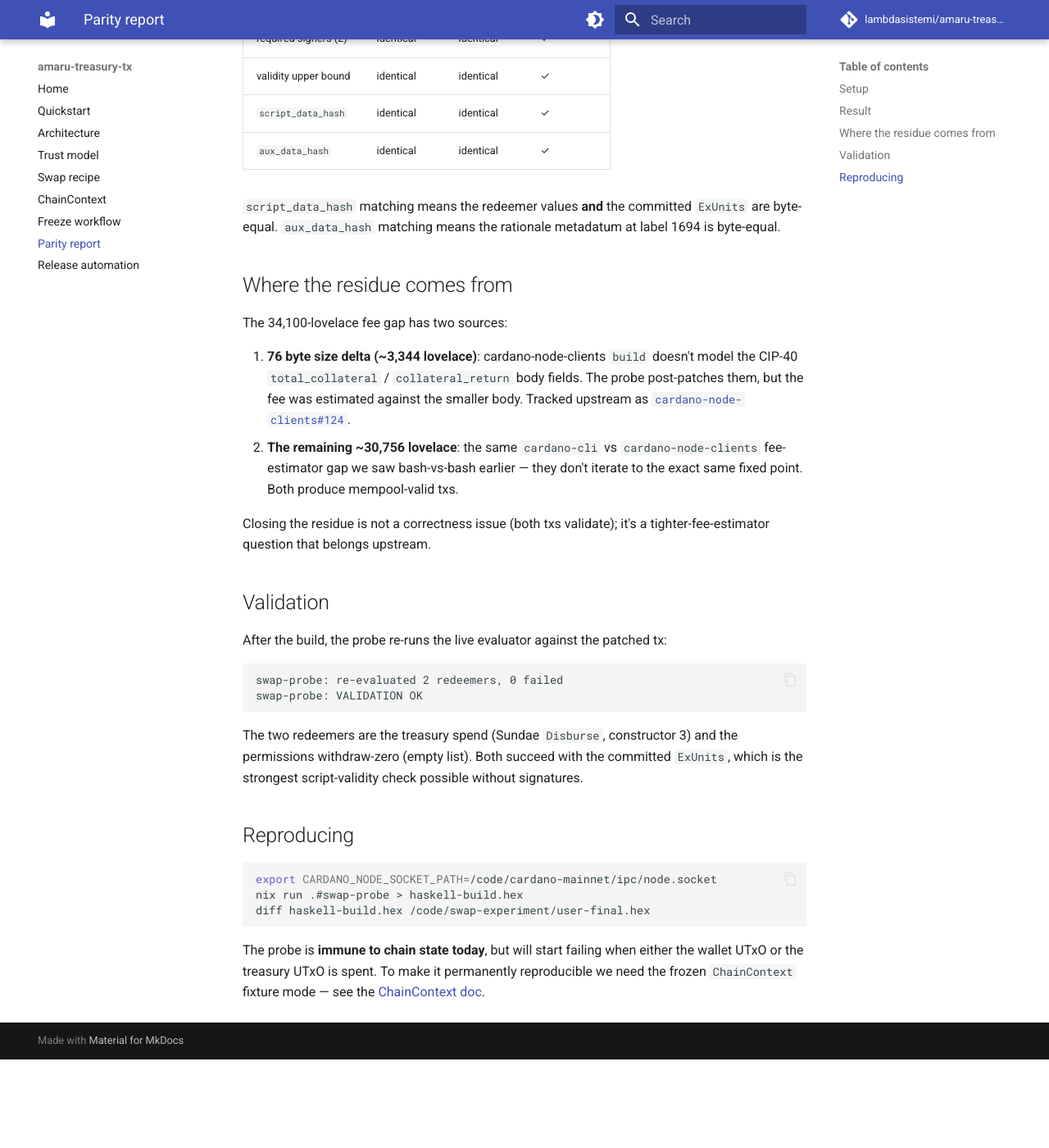
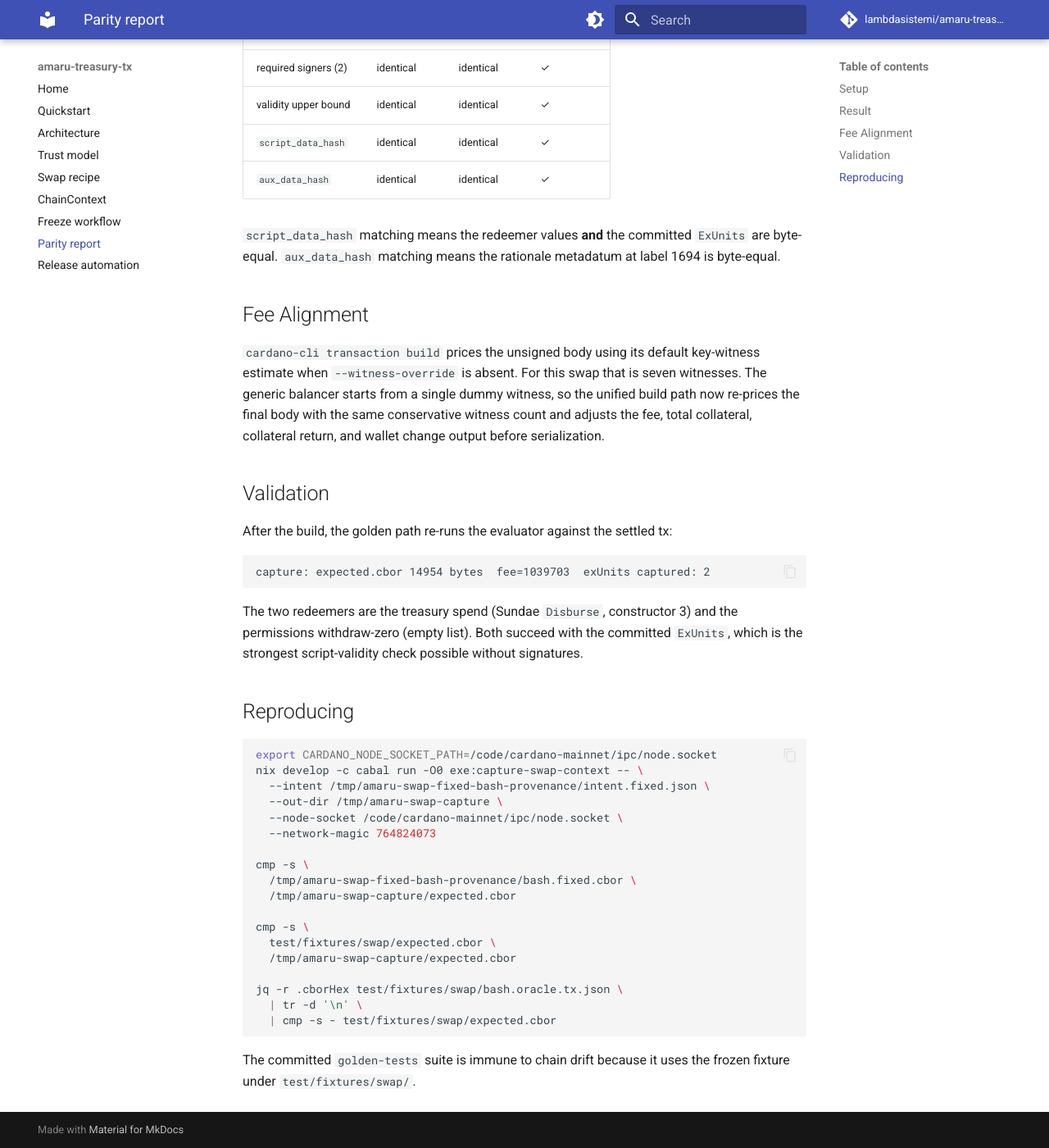
Before and after one commit to lambdasistemi/amaru-treasury-tx, an MkDocs documentation site: the page built from docs/parity.md, in a window 1280 px wide and 1400 px high, scrolled down 1110 px. Shown: the whole window at 82% size. Built offline with MkDocs 1.6.1 and Material for MkDocs 9.7.7, drawn with Linux system fonts in a browser that asks for light colours; comment, search, counter and statistics services are not loaded; before the commit the page ends 2402 px from its top, so only the background shows below that; some of the changed text lies outside the part shown.

Commit message:
test(004): pin swap to bash oracle

````diff
--- a/docs/parity.md
+++ b/docs/parity.md
@@ -4,33 +4,36 @@
 
 ## Setup
 
-- **Reference**: an unsigned swap CBOR built this morning by the
-  Pragma operations team using
-  [`journal/2026/bin/swap.sh`](https://github.com/pragma-org/amaru-treasury/blob/main/journal/2026/bin/swap.sh)
-  + `cardano-cli transaction build` against mainnet. 14954 bytes,
-  33 swap orders + 1 treasury leftover + 1 change output, 408,163.27
-  ADA going to a SundaeSwap USDM order at rate 0.245.
+- **Reference**: an unsigned swap CBOR built from the
+  `journal/2026/bin/swap.sh` bash recipe at upstream commit
+  `99600d8`, using the same fixed output ordering as the original
+  parity artifact: 33 swap orders, then 1 treasury leftover, then 1
+  change output. The current upstream script appends the treasury
+  leftover before the chunk loop; the golden provenance records the
+  one-line ordering shim used to preserve the intended swap-order
+  layout.
 - **Ours**: the Haskell stack on this PR — `Tx.Swap.swapProgram`
-  feeding `Tx.SwapBuild.runSwapBuild`, run via the `swap-probe`
-  executable against the local mainnet node socket
+  feeding the unified `TreasuryBuild.runSwap` path against a frozen
+  `ChainContext` captured from the local mainnet node socket
   (`/code/cardano-mainnet/ipc/node.socket`).
 
 ## Result
 
-Same 14954 bytes. **8 bytes differ**, in 4 groups, **all in the
-fee chain**:
+Same 14954 bytes. **Byte-for-byte identical.**
 
 ```
-diff groups: 4
-diff bytes:  8
-
-  fee:               1,009,695  vs  1,043,795   Δ -34,100
-  total_collateral:  1,514,543  vs  1,565,693   Δ -51,150 (= ⌈ΔFee × 1.5⌉)
-  collateral_return: wallet − 1,514,543  vs  wallet − 1,565,693
-  change output:     input − fee − sundae  vs  input − fee − sundae
+capture: expected.cbor 14954 bytes  fee=1039703  exUnits captured: 2
+swap_capture_byte_parity=ok
+fixture_matches_capture=ok
+oracle_body_match=ok
 ```
 
-Body bytes elsewhere are byte-identical:
+The checked-in golden asserts both:
+
+1. `test/fixtures/swap/expected.cbor` equals
+   `test/fixtures/swap/bash.oracle.tx.json.cborHex`.
+2. Rebuilding with `runFromIntent` against the frozen fixture produces
+   that exact oracle CBOR.
 
 | Field | Haskell | bash | Match |
 |---|---|---|---|
@@ -48,32 +51,23 @@
 committed `ExUnits` are byte-equal. `aux_data_hash` matching means
 the rationale metadatum at label 1694 is byte-equal.
 
-## Where the residue comes from
+## Fee Alignment
 
-The 34,100-lovelace fee gap has two sources:
-
-1. **76 byte size delta (~3,344 lovelace)**: cardano-node-clients
-   `build` doesn't model the CIP-40 `total_collateral` /
-   `collateral_return` body fields. The probe post-patches them, but
-   the fee was estimated against the smaller body. Tracked upstream
-   as
-   [`cardano-node-clients#124`](https://github.com/lambdasistemi/cardano-node-clients/issues/124).
-2. **The remaining ~30,756 lovelace**: the same `cardano-cli` vs
-   `cardano-node-clients` fee-estimator gap we saw bash-vs-bash
-   earlier — they don't iterate to the exact same fixed point. Both
-   produce mempool-valid txs.
-
-Closing the residue is not a correctness issue (both txs validate);
-it's a tighter-fee-estimator question that belongs upstream.
+`cardano-cli transaction build` prices the unsigned body using its
+default key-witness estimate when `--witness-override` is absent. For
+this swap that is seven witnesses. The generic balancer starts from a
+single dummy witness, so the unified build path now re-prices the final
+body with the same conservative witness count and adjusts the fee,
+total collateral, collateral return, and wallet change output before
+serialization.
 
 ## Validation
 
-After the build, the probe re-runs the live evaluator against the
-patched tx:
+After the build, the golden path re-runs the evaluator against the
+settled tx:
 
 ```
-swap-probe: re-evaluated 2 redeemers, 0 failed
-swap-probe: VALIDATION OK
+capture: expected.cbor 14954 bytes  fee=1039703  exUnits captured: 2
 ```
 
 The two redeemers are the treasury spend (Sundae `Disburse`,
@@ -85,11 +79,24 @@
 
 ```bash
 export CARDANO_NODE_SOCKET_PATH=/code/cardano-mainnet/ipc/node.socket
-nix run .#swap-probe > haskell-build.hex
-diff haskell-build.hex /code/swap-experiment/user-final.hex
+nix develop -c cabal run -O0 exe:capture-swap-context -- \
+  --intent /tmp/amaru-swap-fixed-bash-provenance/intent.fixed.json \
+  --out-dir /tmp/amaru-swap-capture \
+  --node-socket /code/cardano-mainnet/ipc/node.socket \
+  --network-magic 764824073
+
+cmp -s \
+  /tmp/amaru-swap-fixed-bash-provenance/bash.fixed.cbor \
+  /tmp/amaru-swap-capture/expected.cbor
+
+cmp -s \
+  test/fixtures/swap/expected.cbor \
+  /tmp/amaru-swap-capture/expected.cbor
+
+jq -r .cborHex test/fixtures/swap/bash.oracle.tx.json \
+  | tr -d '\n' \
+  | cmp -s - test/fixtures/swap/expected.cbor
 ```
 
-The probe is **immune to chain state today**, but will start failing
-when either the wallet UTxO or the treasury UTxO is spent. To make
-it permanently reproducible we need the frozen `ChainContext`
-fixture mode — see the [ChainContext doc](chain-context.md).
+The committed `golden-tests` suite is immune to chain drift because it
+uses the frozen fixture under `test/fixtures/swap/`.
````
Also changed, not shown: 7 other files.
